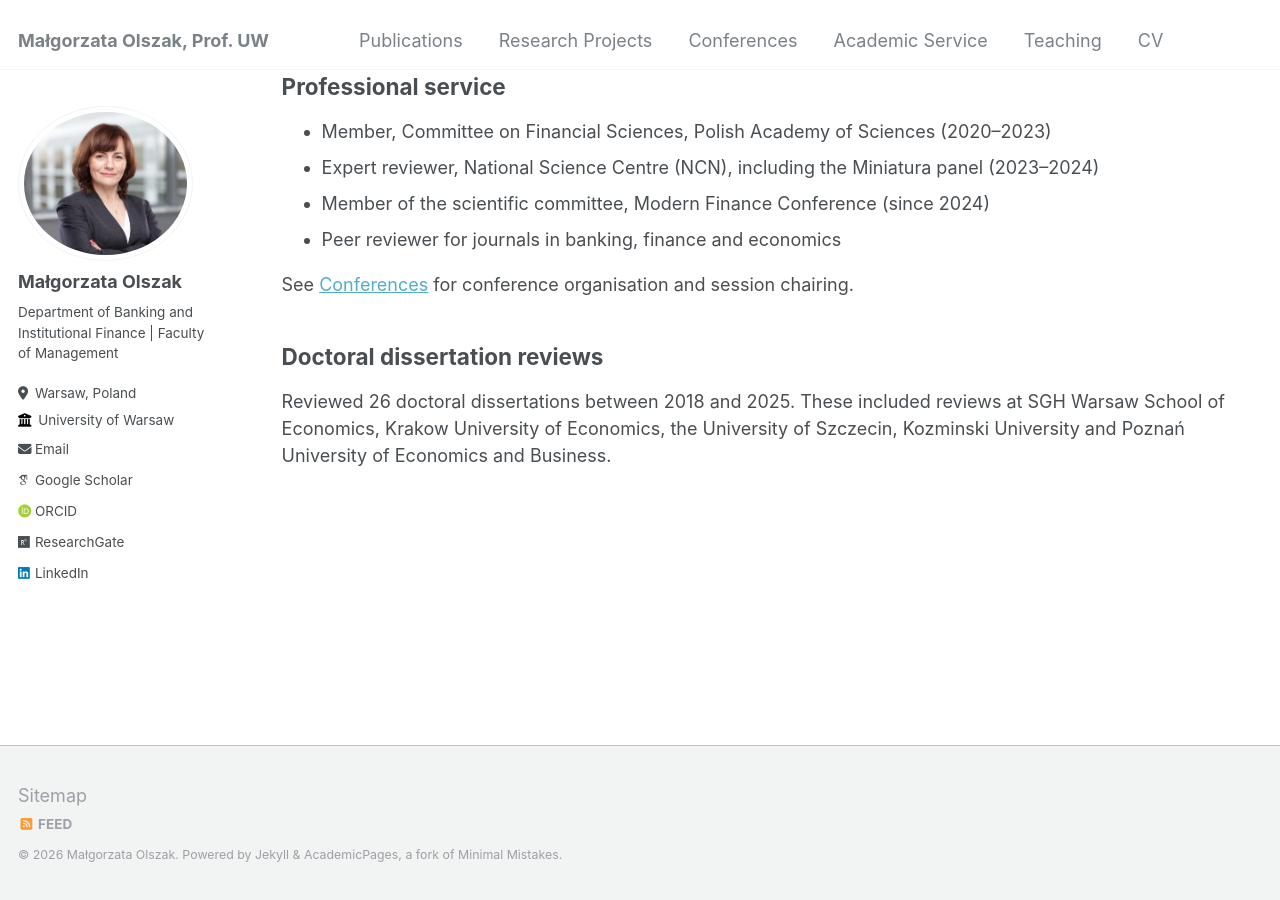
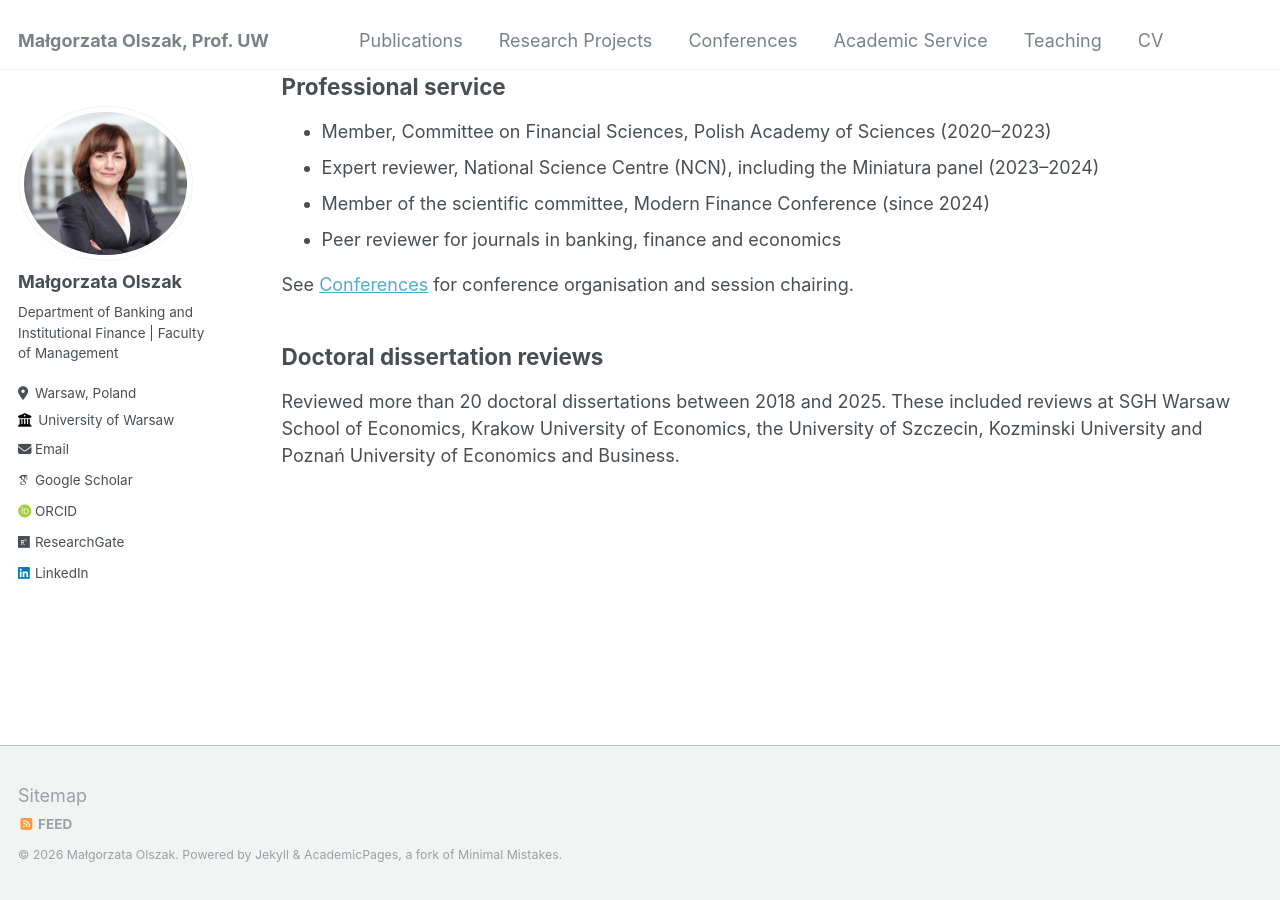
Before and after one commit to ma-olszak/ma-olszak.github.io, a Jekyll site: the page built from _pages/academic-service.md, in a window 1280 px wide and 900 px high, scrolled down 538 px. Built offline with Jekyll 4.4.1, drawn with Linux system fonts in a browser that asks for light colours; some web fonts are replaced.

Commit message:
Use approximate doctoral review count

```diff
--- a/_pages/academic-service.md
+++ b/_pages/academic-service.md
@@ -28,4 +28,4 @@ See [Conferences]({{ '/talks/' | relative_url }}) for conference organisation an
 
 ## Doctoral dissertation reviews
 
-Reviewed 26 doctoral dissertations between 2018 and 2025. These included reviews at SGH Warsaw School of Economics, Krakow University of Economics, the University of Szczecin, Kozminski University and Poznań University of Economics and Business.
+Reviewed more than 20 doctoral dissertations between 2018 and 2025. These included reviews at SGH Warsaw School of Economics, Krakow University of Economics, the University of Szczecin, Kozminski University and Poznań University of Economics and Business.
```
